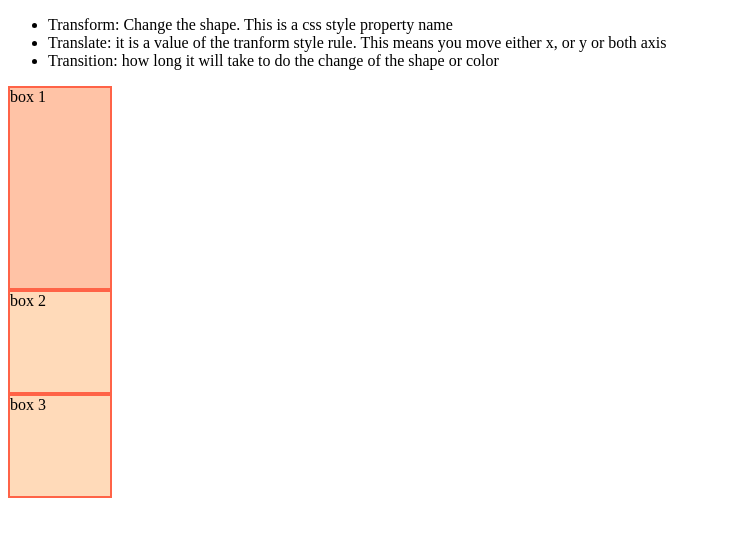
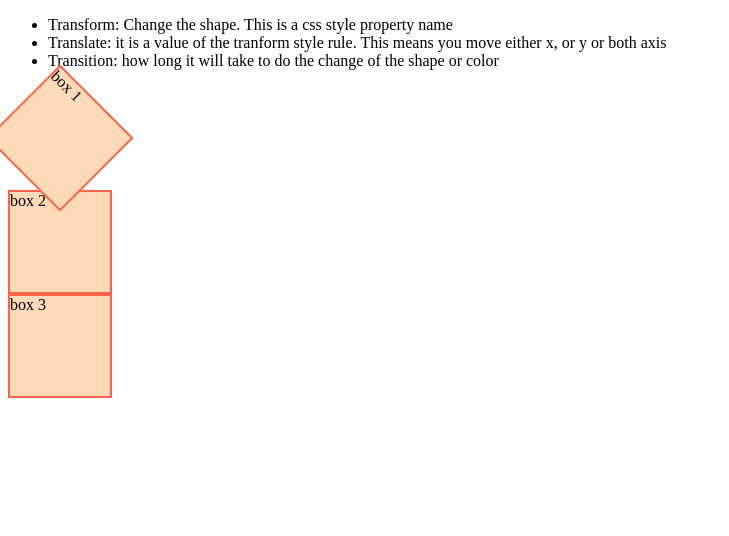
Before and after one commit to mohib357/css3-overflow, a plain HTML site: page transition.html in a window 1280 px wide. In both pictures the pointer is over the element "box 1". Shown: the whole page, without its empty margins (0-729 px from the left). Drawn offline with Linux system fonts and the light colour scheme.

Commit message:
transform

```diff
--- a/transition.html
+++ b/transition.html
@@ -11,14 +11,14 @@
         height: 100px;
         border: 2px solid tomato;
         background-color: peachpuff;
-        transition: width 5s linear 3s, background-color 3s ease-in 2s;
-        /* transition: transform 1s 1s; */
+        /* transition: width 5s linear 3s, background-color 3s ease-in 2s; */
+        transition: transform 1s 1s;
     }
     .box:hover{
-        /* transform: rotate(45deg); */
-        width: 400px;
+        transform: rotate(45deg);
+        /* width: 400px;
         height: 200px;
-        background-color: red;
+        background-color: red; */
     }
 </style>
 
```
